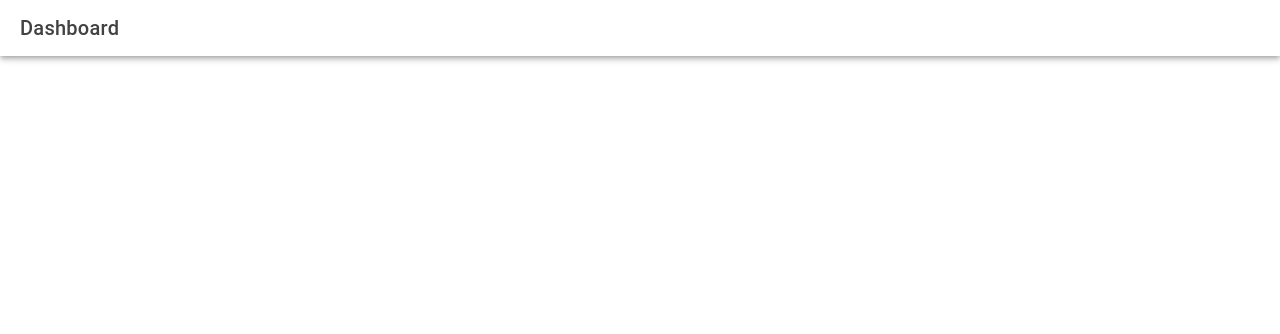
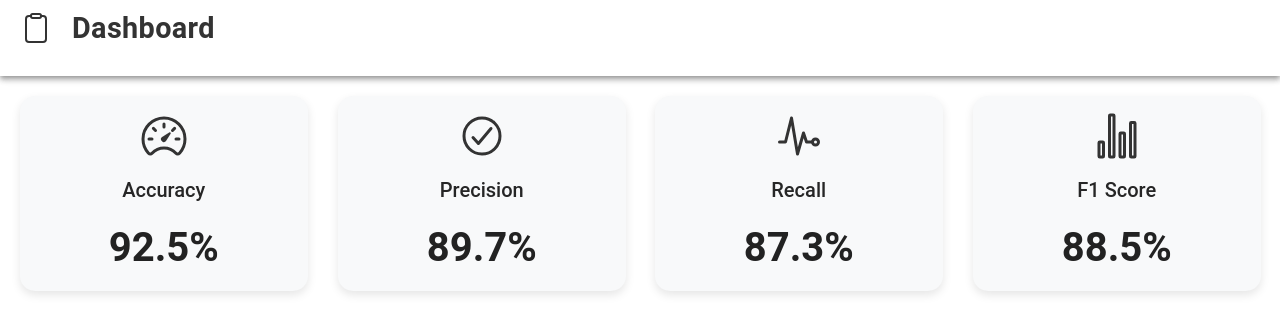
Before and after one commit to meneerfrikkie/MachineLearningDashboard, a React (Vite) app: page /home in a window 1280 px wide. Shown: the top 334 px of the page. Built offline with nearby package versions, Linux system fonts and the light colour scheme.

Commit message:
add: Dashboard - Key Metrics

```diff
--- a/index.html
+++ b/index.html
@@ -2,7 +2,7 @@
 <html lang="en">
   <head>
     <meta charset="utf-8" />
-    <title>Ionic App</title>
+    <title>Dashboard</title>
 
     <base href="/" />
 
--- a/src/pages/Home.css
+++ b/src/pages/Home.css
@@ -0,0 +1,78 @@
+/* Main Header Styling */
+.custom-toolbar {
+    background-color: #3880ff; /* Primary theme color */
+    color: #333;
+    padding: 20px;
+    box-shadow: 0 4px 6px rgba(0, 0, 0, 0.1); /* Adds depth with shadow */
+  }
+
+  .header-content {
+    display: flex;
+    align-items: center; /* Vertically aligns the icon and title */
+  }
+
+  .header-title {
+    font-size: 1.8rem; /* Larger font size for title */
+    font-weight: bold;
+  }
+
+  .header-icon {
+    font-size: 2rem; /* Adjust the icon size */
+    color: #333; /* White icon color */
+    vertical-align: middle; /* Ensures vertical alignment with the text */
+  }
+
+  /* Condensed Header Styling */
+  .condensed-toolbar {
+    background-color: #fff;
+    color: #333;
+    box-shadow: 0 4px 6px rgba(0, 0, 0, 0.1);
+  }
+
+  .condensed-title {
+    font-size: 1.6rem;
+    font-weight: bold;
+    color: #3880ff; /* Keep the text matching the main header color */
+  }
+
+  /* Optional: Change the background for IonPage */
+  ion-page {
+    background-color: #f4f5f8; /* Light background color */
+  }
+
+/* Metric Card Styling */
+.custom-card {
+    text-align: center;
+    background: #f8f9fa; /* Light background color */
+    border-radius: 15px;
+    box-shadow: 0px 4px 10px rgba(0, 0, 0, 0.1); /* Adds a soft shadow for depth */
+    transition: transform 0.3s ease;
+  }
+
+  .custom-card:hover {
+    transform: translateY(-5px); /* Hover effect for interactivity */
+  }
+
+  .card-header {
+    display: flex;
+    flex-direction: column;
+    align-items: center;
+    justify-content: center;
+  }
+
+  .card-icon {
+    font-size: 3rem; /* Icon size */
+    color: #333; /* Primary color for the icon */
+    margin-bottom: 10px;
+  }
+
+  .card-title {
+    font-size: 1.2rem; /* Title font size */
+    color: #333; /* Darker title color */
+  }
+
+  .card-metric {
+    font-size: 2.5rem; /* Larger font size for percentage */
+    font-weight: bold;
+    color: #222; /* Dark color for percentage */
+  }
--- a/src/pages/Home.tsx
+++ b/src/pages/Home.tsx
@@ -1,21 +1,85 @@
-import { IonContent, IonHeader, IonPage, IonTitle, IonToolbar } from '@ionic/react';
-import ExploreContainer from '../components/ExploreContainer';
+import { IonContent, IonHeader, IonPage, IonTitle, IonToolbar, IonGrid, IonRow, IonCol, IonCard, IonCardHeader, IonCardTitle, IonCardContent, IonIcon } from '@ionic/react';
+import { speedometerOutline, checkmarkCircleOutline, pulseOutline, statsChartOutline, clipboardOutline } from 'ionicons/icons';  // Import icons
 import './Home.css';
 
 const Home: React.FC = () => {
   return (
-    <IonPage>
+    <IonPage className='ion-page'>
+      {/* Main Header */}
       <IonHeader>
-        <IonToolbar>
-          <IonTitle>Dashboard</IonTitle>
+        <IonToolbar className="custom-toolbar">
+          <div className="header-content">
+            <IonIcon icon={clipboardOutline} className="header-icon" />  {/* Icon or Logo */}
+            <IonTitle className="header-title">Dashboard</IonTitle>
+          </div>
         </IonToolbar>
       </IonHeader>
+
+      {/* Collapsible Header when scrolling */}
       <IonContent fullscreen>
         <IonHeader collapse="condense">
-          <IonToolbar>
-            <IonTitle size="large">Dashboard</IonTitle>
+          <IonToolbar className="condensed-toolbar">
+            <IonTitle size="large" className="condensed-title">Dashboard</IonTitle>
           </IonToolbar>
         </IonHeader>
+
+        {/* Grid layout for the tile cards */}
+        <IonGrid>
+          <IonRow>
+            {/* Metric 1 */}
+            <IonCol size="6" size-md="3">
+              <IonCard className="custom-card">
+                <IonCardHeader className="card-header">
+                  <IonIcon icon={speedometerOutline} className="card-icon" />
+                  <IonCardTitle>Accuracy</IonCardTitle>
+                </IonCardHeader>
+                <IonCardContent>
+                  <span className="card-metric">92.5%</span>
+                </IonCardContent>
+              </IonCard>
+            </IonCol>
+
+            {/* Metric 2 */}
+            <IonCol size="6" size-md="3">
+              <IonCard className="custom-card">
+                <IonCardHeader className="card-header">
+                  <IonIcon icon={checkmarkCircleOutline} className="card-icon" />
+                  <IonCardTitle>Precision</IonCardTitle>
+                </IonCardHeader>
+                <IonCardContent>
+                  <span className="card-metric">89.7%</span>
+                </IonCardContent>
+              </IonCard>
+            </IonCol>
+
+            {/* Metric 3 */}
+            <IonCol size="6" size-md="3">
+              <IonCard className="custom-card">
+                <IonCardHeader className="card-header">
+                  <IonIcon icon={pulseOutline} className="card-icon" />
+                  <IonCardTitle>Recall</IonCardTitle>
+                </IonCardHeader>
+                <IonCardContent>
+                  <span className="card-metric">87.3%</span>
+                </IonCardContent>
+              </IonCard>
+            </IonCol>
+
+            {/* Metric 4 */}
+            <IonCol size="6" size-md="3">
+              <IonCard className="custom-card">
+                <IonCardHeader className="card-header">
+                  <IonIcon icon={statsChartOutline} className="card-icon" />
+                  <IonCardTitle>F1 Score</IonCardTitle>
+                </IonCardHeader>
+                <IonCardContent>
+                  <span className="card-metric">88.5%</span>
+                </IonCardContent>
+              </IonCard>
+            </IonCol>
+          </IonRow>
+        </IonGrid>
+
       </IonContent>
     </IonPage>
   );
```
